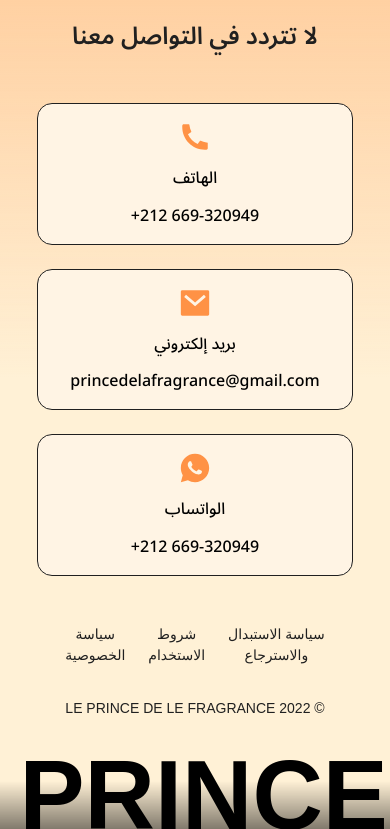
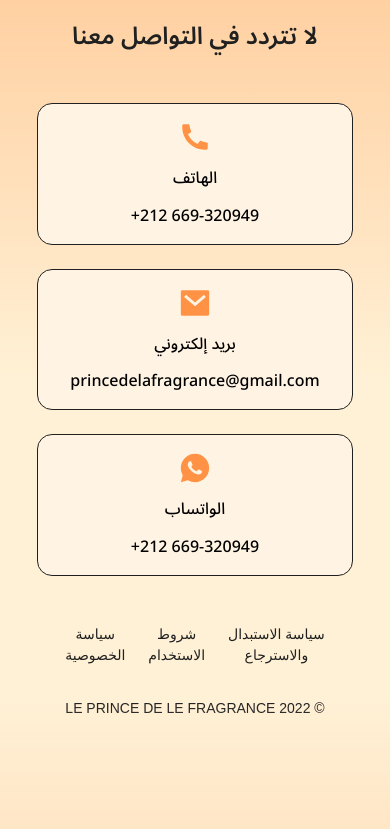
Before and after one commit to 0adev/le-prince-perfume-landing-page, a React (Vite) app: page / in a window 390 px wide. Shown: the part 6216-7045 px from the top of the page. Built offline with nearby package versions, Linux system fonts and the light colour scheme; a web font is replaced by a local one.

Commit message:
Update footer svg

```diff
--- a/src/containers/footer/Footer.jsx
+++ b/src/containers/footer/Footer.jsx
@@ -43,7 +43,10 @@
           </div>
         </div>
         {/* second item */}
-        <div className="princedlf__links d-flex justify-content-sp align-items-center gap-2">
+        <div
+          className="princedlf__links d-flex justify-content-sp align-items-center gap-2"
+          data-aos="zoom-in"
+        >
           <div className="store__policy-links d-flex align-items-center gap-4">
             <a
               href=""
@@ -69,7 +72,10 @@
           </div>
         </div>
         {/* third item */}
-        <div className="princedlf__brand d-grid place-items-center">
+        <div
+          className="princedlf__brand d-grid place-items-center"
+          data-aos="zoom-in"
+        >
           <img src={Banner} alt="footer banner" />
         </div>
       </div>
--- a/src/containers/footer/footer.css
+++ b/src/containers/footer/footer.css
@@ -89,8 +89,8 @@
     height: 10rem;
     background-image: linear-gradient(
       to bottom,
-      transparent 70%,
-      rgba(0, 0, 0, 0.494)
+      transparent 20%,
+      rgba(255, 224, 189, 0.664)
     );
     position: absolute;
     bottom: 0;
```
Also changed, not shown: src/assets/footer-banner.svg.
